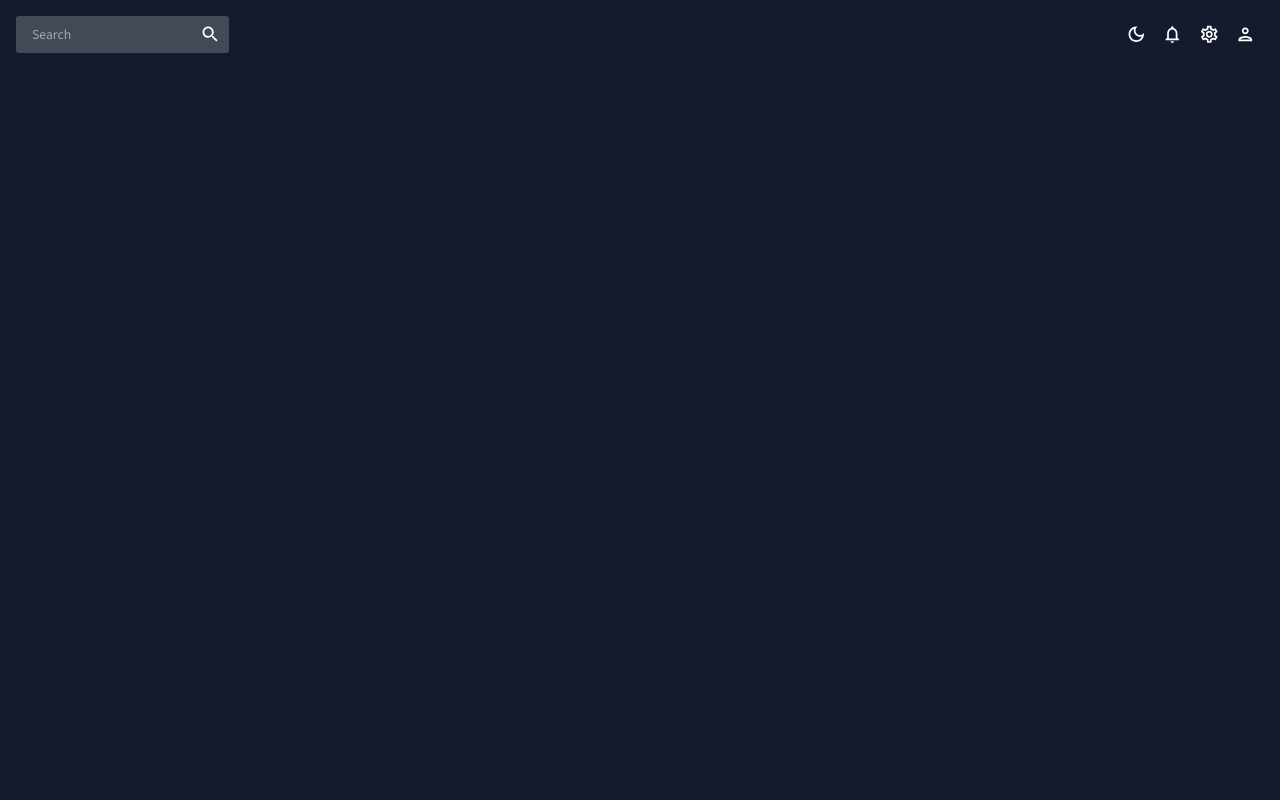
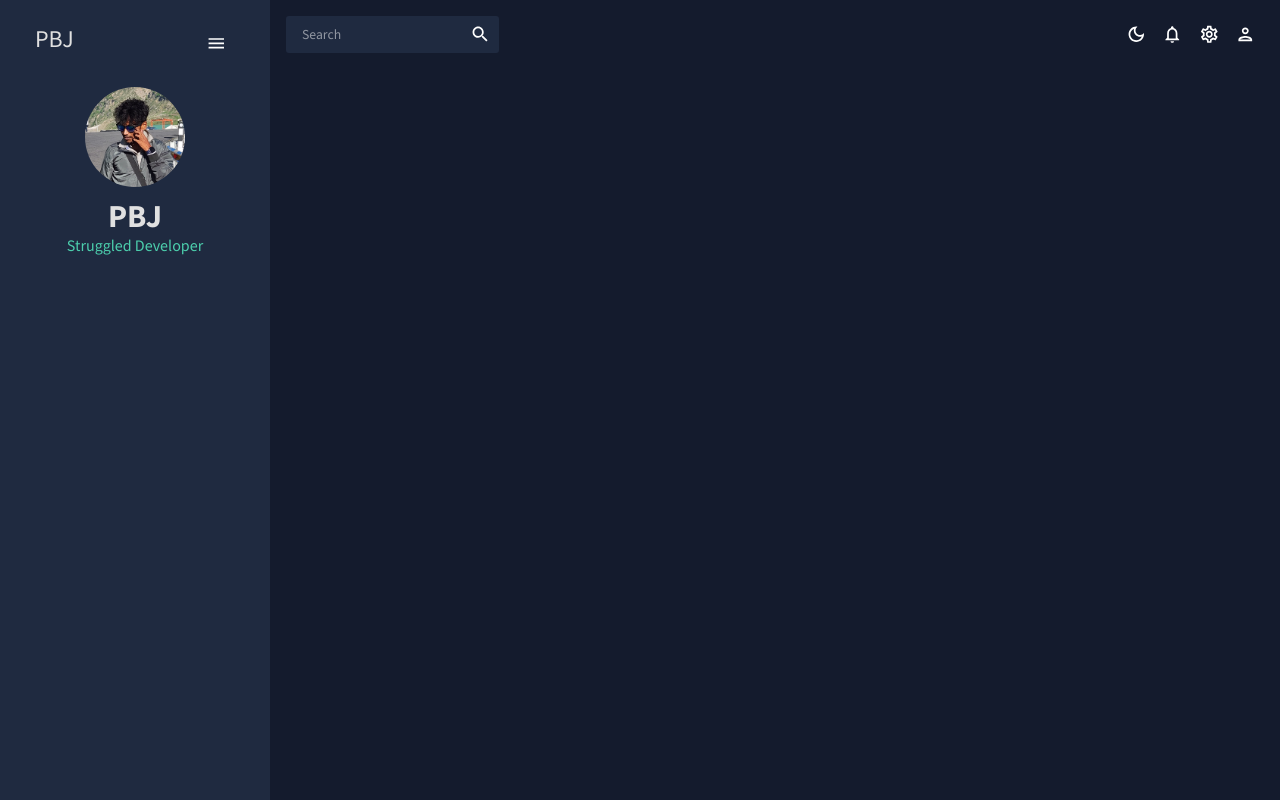
Before and after one commit to ami-pbj/Profile-Dashboard, a React (Create React App) app: page /calender in a window 1280 px wide. Before the commit this address had no page. Built offline with nearby package versions, Linux system fonts and the light colour scheme.

Commit message:
Added Sidebar

```diff
--- a/src/scenes/dashboard/index.jsx
+++ b/src/scenes/dashboard/index.jsx
@@ -0,0 +1,9 @@
+import React from 'react'
+
+const Dashboard = () => {
+  return (
+    <div>Dashboard</div>
+  )
+}
+
+export default Dashboard
--- a/src/scenes/global/Sidebar.jsx
+++ b/src/scenes/global/Sidebar.jsx
@@ -18,8 +18,32 @@ import PieChartOutlineOutlinedIcon from '@mui/icons-material/PieChartOutlineOutl
 import TimelineOutlinedIcon from '@mui/icons-material/TimelineOutlined';
 import MenuOutlinedIcon from '@mui/icons-material/MenuOutlined';
 import MapOutlinedIcon from '@mui/icons-material/MapOutlined';
-// import { formatDate } from '@fullcalendar/core';
-// import FullCalendar from '@fullcalendar/react";
+import { Calendar } from '@fullcalendar/core'
+import timeGridPlugin from '@fullcalendar/timegrid'
+
+
+const Item = ({ title, to, icon, selected, setSelected }) => {
+  const theme = useTheme();
+  const colors = tokens(theme.palette.mode);
+
+  return (
+    <MenuItem
+      active={selected === title}
+      style={{color: colors.grey[100]}}
+      onClick={() => setSelected(title)}
+      icon={icon}
+    >
+      <Typography>
+        {title}
+      </Typography>
+
+      <Link to={to}/>
+    </MenuItem>
+  )
+}
+
+
+
 
 const Sidebar = () => {
   const theme = useTheme();
@@ -49,6 +73,85 @@ const Sidebar = () => {
       }}
     >
 
+      <ProSidebar collapsed={isCollapsed} >
+        <Menu iconShape='square'>
+          {/* LOGO & MENU SECTION */}
+          <MenuItem
+            onClick={() => setIsCollapsed(!isCollapsed)}
+            icon={isCollapsed ? <MenuOutlinedIcon/> : undefined}
+            style={{
+              margin: "10px 0 20px 0",
+              color: colors.grey[100],
+            }}
+          >
+
+            {!isCollapsed && (
+              <Box
+                display="flex"
+                justifyContent="space-between"
+                alignContent="center"
+                ml="15px"
+              >
+                <Typography
+                  variant='h3'
+                  color={colors.grey[100]}
+                >
+                  PBJ
+                </Typography>
+
+                <IconButton onClick={() => setIsCollapsed(!isCollapsed)}>
+                  <MenuOutlinedIcon/>
+                </IconButton>
+              </Box>
+            )}
+          </MenuItem>
+
+          {/* ADMIN */}
+          {!isCollapsed && (
+            <Box mb="25px">
+              <Box
+                display="flex"
+                justifyContent="center"
+                alignItems="center"
+              >
+                <img
+                  alt='admin-profile'
+                  width="100px"
+                  height="100px"
+                  src={`../../assets/pbj.png`}
+                  style={{ cursor: 'pointer', borderRadius: '50%'}}
+                />
+              </Box>
+
+              <Box
+                textAlign="center"
+              >
+                <Typography
+                  variant="h2"
+                  color={colors.grey[100]}
+                  fontWeight="bold"
+                  sx={{
+                    m: '10px 0 0 0'
+                  }}
+                >
+                  PBJ
+                </Typography>
+
+                <Typography
+                  variant='h5'
+                  color={colors.greenAccent[500]}
+                >
+                  Struggled Developer
+                </Typography>
+              </Box>
+            </Box>
+          )}
+
+          {/* MENU ITEMS */}
+
+        </Menu>
+      </ProSidebar>
+
     </Box>
   );
 };
--- a/src/theme.js
+++ b/src/theme.js
@@ -14,18 +14,18 @@ export const tokens = (mode) => ({
           600: "#525252",
           700: "#3d3d3d",
           800: "#292929",
-                900: "#141414"
+          900: "#141414",
         },
         primary: {
           100: "#d0d1d5",
           200: "#a1a4ab",
           300: "#727681",
-                400: "#434957",
+          400: "#1f2a40",
           500: "#141b2d",
           600: "#101624",
           700: "#0c101b",
           800: "#080b12",
-                900: "#040509"
+          900: "#040509",
         },
         greenAccent: {
           100: "#dbf5ee",
@@ -36,7 +36,7 @@ export const tokens = (mode) => ({
           600: "#3da58a",
           700: "#2e7c67",
           800: "#1e5245",
-                900: "#0f2922"
+          900: "#0f2922",
         },
         redAccent: {
           100: "#f8dcdb",
@@ -47,7 +47,7 @@ export const tokens = (mode) => ({
           600: "#af3f3b",
           700: "#832f2c",
           800: "#58201e",
-                900: "#2c100f"
+          900: "#2c100f",
         },
         blueAccent: {
           100: "#e1e2fe",
@@ -58,9 +58,10 @@ export const tokens = (mode) => ({
           600: "#535ac8",
           700: "#3e4396",
           800: "#2a2d64",
-                900: "#151632"
+          900: "#151632",
         },
-        } : {
+      }
+    : {
         grey: {
           100: "#141414",
           200: "#292929",
@@ -116,11 +117,8 @@ export const tokens = (mode) => ({
           800: "#c3c6fd",
           900: "#e1e2fe",
         },
-        }
-    ),
+      }),
 });
-
-
 
 // Material UI Theme Settings
 
@@ -130,41 +128,41 @@ export const themeSettings = (mode) => {
   return {
     palette: {
       mode: mode,
-            ...(mode === 'dark'
+      ...(mode === "dark"
         ? {
             primary: {
               main: colors.primary[500],
             },
             secondary: {
-                        main: colors.greenAccent[500]
+              main: colors.greenAccent[500],
             },
             neutral: {
               dark: colors.grey[700],
               main: colors.grey[500],
-                        light: colors.grey[100]
+              light: colors.grey[100],
             },
             background: {
-                        default: colors.primary[500]
+              default: colors.primary[500],
+            },
           }
-                } : {
+        : {
             primary: {
               main: colors.primary[100],
             },
             secondary: {
-                        main: colors.greenAccent[500]
+              main: colors.greenAccent[500],
             },
             neutral: {
               dark: colors.grey[700],
               main: colors.grey[500],
-                        light: colors.grey[100]
+              light: colors.grey[100],
             },
             background: {
               default: "#fcfcfc",
-                    }
-                }
-            )
             },
-        typography:{
+          }),
+    },
+    typography: {
       fontFamily: ["Source Sans 3", "sans-serif"].join(","),
       fontSize: 12,
 
@@ -191,22 +189,21 @@ export const themeSettings = (mode) => {
       h6: {
         fontFamily: ["Source Sans 3", "sans-serif"].join(","),
         fontSize: 14,
-            }
-        }
+      },
+    },
   };
 };
 
-
 // Context for Color Mode
 
-export const ColorModeContext = createContext ({
-    toggleColorMode: () => {}
+export const ColorModeContext = createContext({
+  toggleColorMode: () => {},
 });
 
 export const useMode = () => {
   const [mode, setMode] = useState("dark");
 
-    const colorMode = useMemo (
+  const colorMode = useMemo(
     () => ({
       toggleColorMode: () =>
         setMode((prev) => (prev === "light" ? "dark" : "light")),
@@ -217,4 +214,4 @@ export const useMode = () => {
   const theme = useMemo(() => createTheme(themeSettings(mode)), [mode]);
 
   return [theme, colorMode];
-}
+};
```
Also changed, not shown: public/assets/pbj.png (added). Lines whose indentation alone changed are shown as unchanged.
